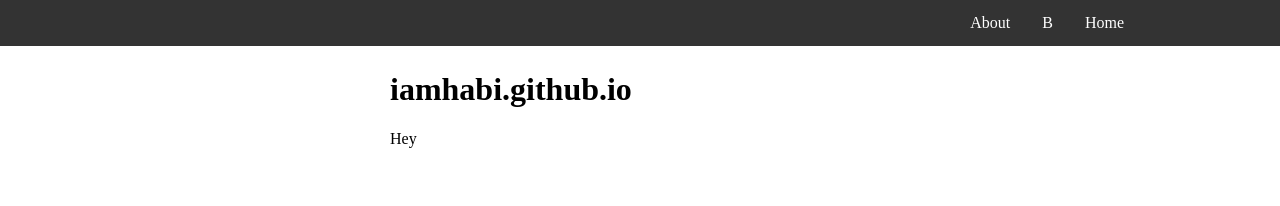
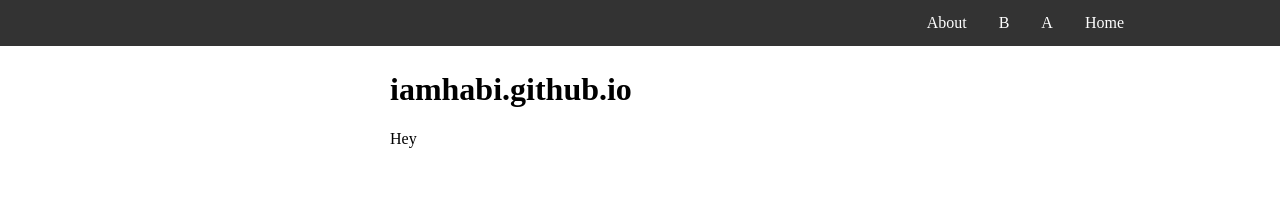
Before and after one commit to iamhabi/iamhabi.github.io, a Jekyll site: the page built from README.md, in a window 1280 px wide. Shown: the top 206 px of the page. Built offline with Jekyll 4.4.1, drawn with Linux system fonts in a browser that asks for light colours; our own code applies the rules of GitHub Pages for plain Markdown files.

Commit message:
Update default.html

```diff
--- a/_layouts/default.html
+++ b/_layouts/default.html
@@ -7,8 +7,11 @@
         <ul>
             <div class="content-n">
                 <li><a href="">Home</a></li>
-                <li><a href="">B</a></li>
-                <li><a href="">About</a></li>
+                <div style="float:right;">
+                    <li><a href="">A</a></li>
+                    <li><a href="">B</a></li>
+                    <li><a href="">About</a></li>
+                </div>
             </div>
         </ul>
 
```
